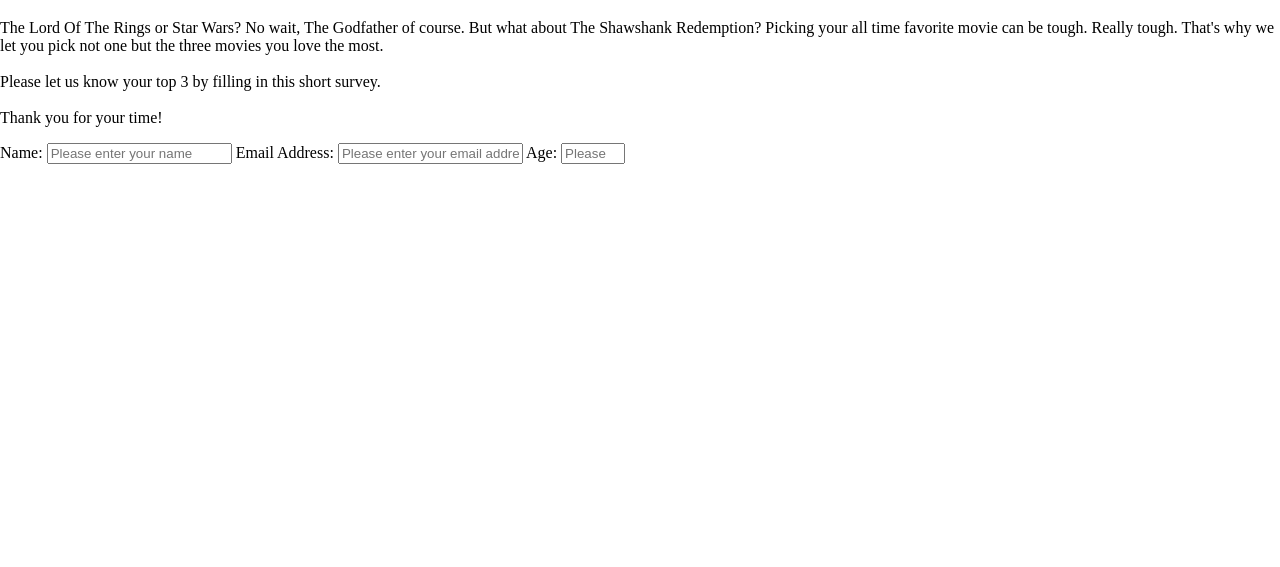
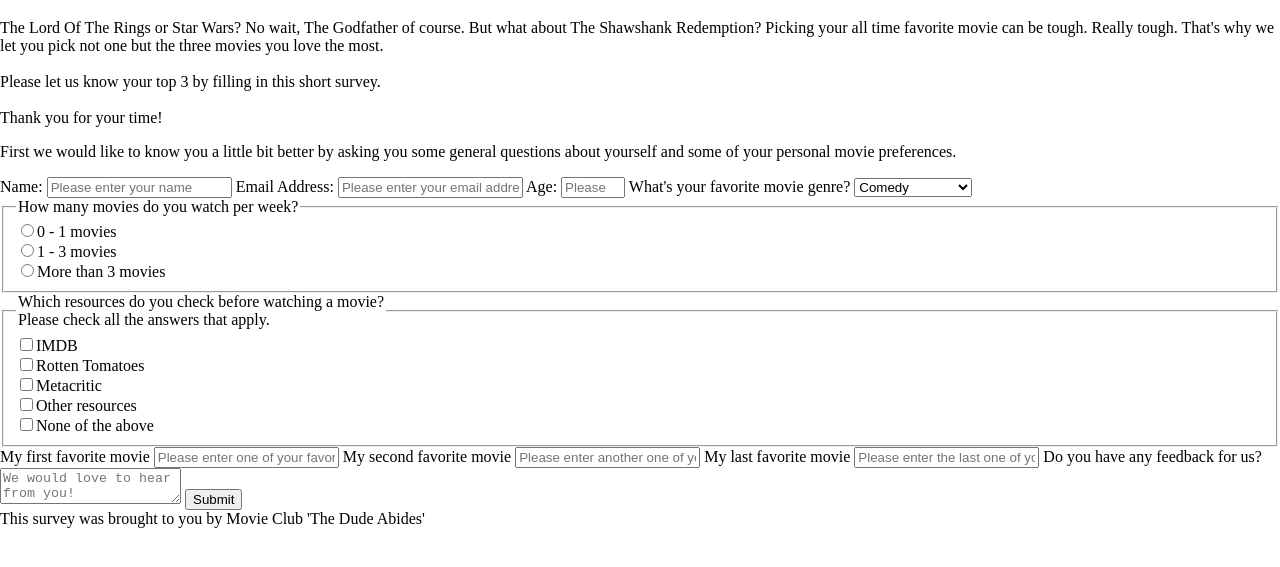
Before and after one commit to ewaldvveen/freeCodeCamp, a plain HTML site: page 01 - Responsive Web Design/II - Build a Survey Form/index.html in a window 1280 px wide. Shown: the part 61-628 px from the top of the page. Drawn offline with Linux system fonts and the light colour scheme.

Commit message:
Added a large part of the html

```diff
--- a/01 - Responsive Web Design/II - Build a Survey Form/index.html
+++ b/01 - Responsive Web Design/II - Build a Survey Form/index.html
@@ -37,6 +37,7 @@
         </header>
         <main>
             <p id='description'>The Lord Of The Rings or Star Wars? No wait, The Godfather of course. But what about The Shawshank Redemption? Picking your all time favorite movie can be tough. Really tough. That's why we let you pick not one but the three movies you love the most.<br><br>Please let us know your top 3 by filling in this short survey.<br><br>Thank you for your time!</p>
+            <p id='intro'>First we would like to know you a little bit better by asking you some general questions about yourself and some of your personal movie preferences.</p>
             <form id='survey-form' action='#'>
                 <label id='name-label' for='name'>Name:</label>
                 <input type='text' id='name' name='name' placeholder='Please enter your name' required>
@@ -46,7 +47,49 @@
 
                 <label id='number-label' for='number'>Age:</label>
                 <input type='number' id='number' name='age' placeholder='Please enter your age' min='16' max='130' required>
+
+                <label id='genre-label' for='dropdown'>What's your favorite movie genre?</label>
+                <select id='dropdown' name='genre'>
+                    <option disabled value>Select an option</option>
+                    <option value='comedy'>Comedy</option>
+                    <option value='action'>Action</option>
+                    <option value='thriller'>Thriller</option>
+                    <option value='horror'>Horror</option>
+                    <option value='drama'>Drama</option>
+                    <option value='other'>Other</option>
+                </select>
+
+                <fieldset>
+                    <legend id='number-label' for='radio'>How many movies do you watch per week?</legend>
+                    <input id='zeroToOne' name='numMovies' type='radio' value='1'><label for='zeroToOne'>0 - 1 movies</label><br>
+                    <input id='OneToThree' name='numMovies' type='radio' value='2'><label for='OneToThree'>1 - 3 movies</label><br>
+                    <input id='moreThanThree' name='numMovies' type='radio' value='3'><label for='moreThanThree'>More than 3 movies</label>
+                </fieldset>
+
+                <fieldset>
+                    <legend id='resources-label' for='resources'>Which resources do you check before watching a movie?<br>Please check all the answers that apply.</legend>
+                    <input id='imdb' name='movieRes' type='checkbox' value='1'><label for='imdb'>IMDB</label><br>
+                    <input id='rotten' name='movieRes' type='checkbox' value='2'><label for='rotten'>Rotten Tomatoes</label><br>
+                    <input id='meta' name='movieRes' type='checkbox' value='3'><label for='meta'>Metacritic</label><br>
+                    <input id='other' name='movieRes' type='checkbox' value='4'><label for='other'>Other resources</label><br>
+                    <input id='none' name='movieRes' type='checkbox' value='5'><label for='none'>None of the above</label>
+                </fieldset>
+
+                <label id='firstMovie-label' for='movieOne'>My first favorite movie</label>
+                <input type='text' id='movieOne' name='favMovies' placeholder='Please enter one of your favorite movies' required>
+
+                <label id='secondMovie-label' for='movieSec'>My second favorite movie</label>
+                <input type='text' id='movieSec' name='favMovies' placeholder='Please enter another one of your favorite movies' required>
+
+                <label id='thirdMovie-label' for='movieThree'>My last favorite movie</label>
+                <input type='text' id='movieThree' name='favMovies' placeholder='Please enter the last one of your favorite movies' required>
+
+                <label id='feedback-label' for='feedback'>Do you have any feedback for us?</label>
+                <textarea id='feedback' name='fb' placeholder='We would love to hear from you!'></textarea>
+
+                <button id="submit" type="submit">Submit</button>
             </form>
         </main>
+        <footer>This survey was brought to you by Movie Club 'The Dude Abides'</footer>
     </body>
 </html>
--- a/01 - Responsive Web Design/II - Build a Survey Form/style.css
+++ b/01 - Responsive Web Design/II - Build a Survey Form/style.css
@@ -4,6 +4,7 @@
 
 body {
     margin: 0;
+    padding: 0;
 }
 
 *, *:before, *::after {
```
